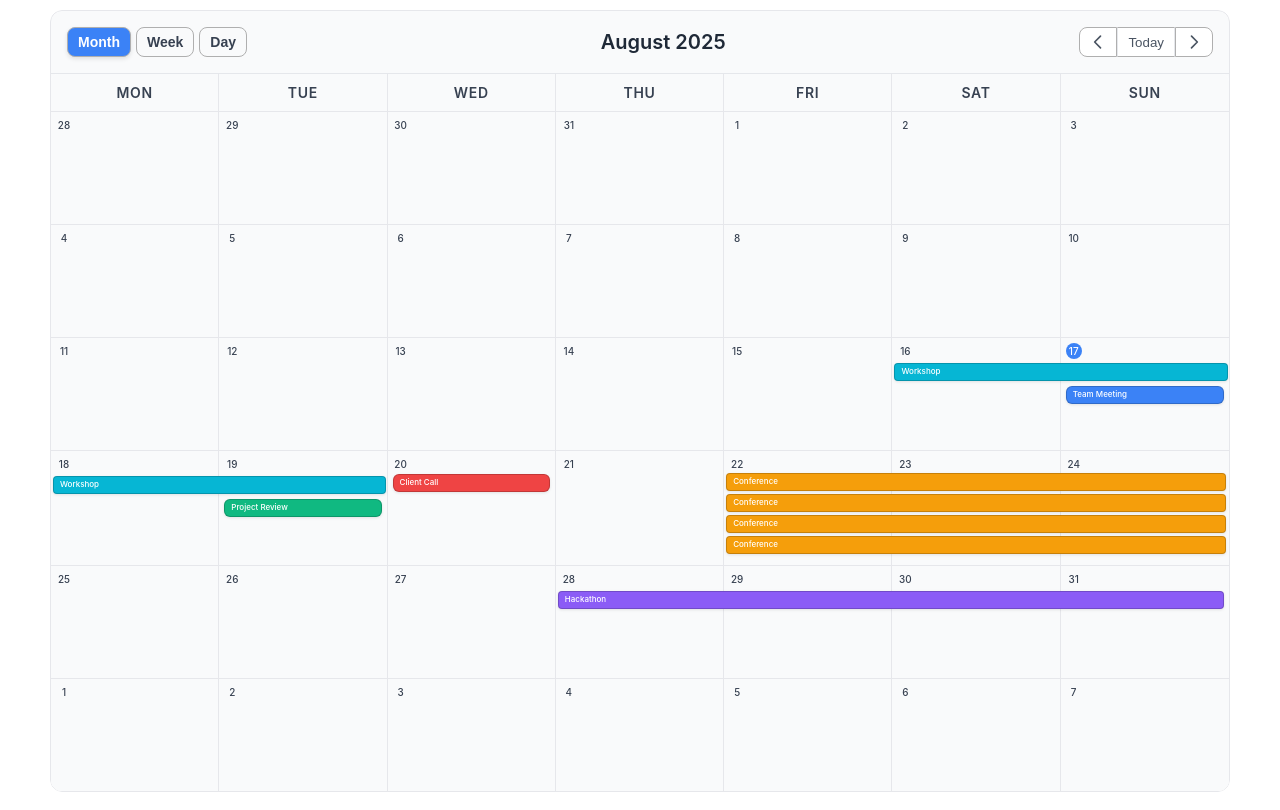
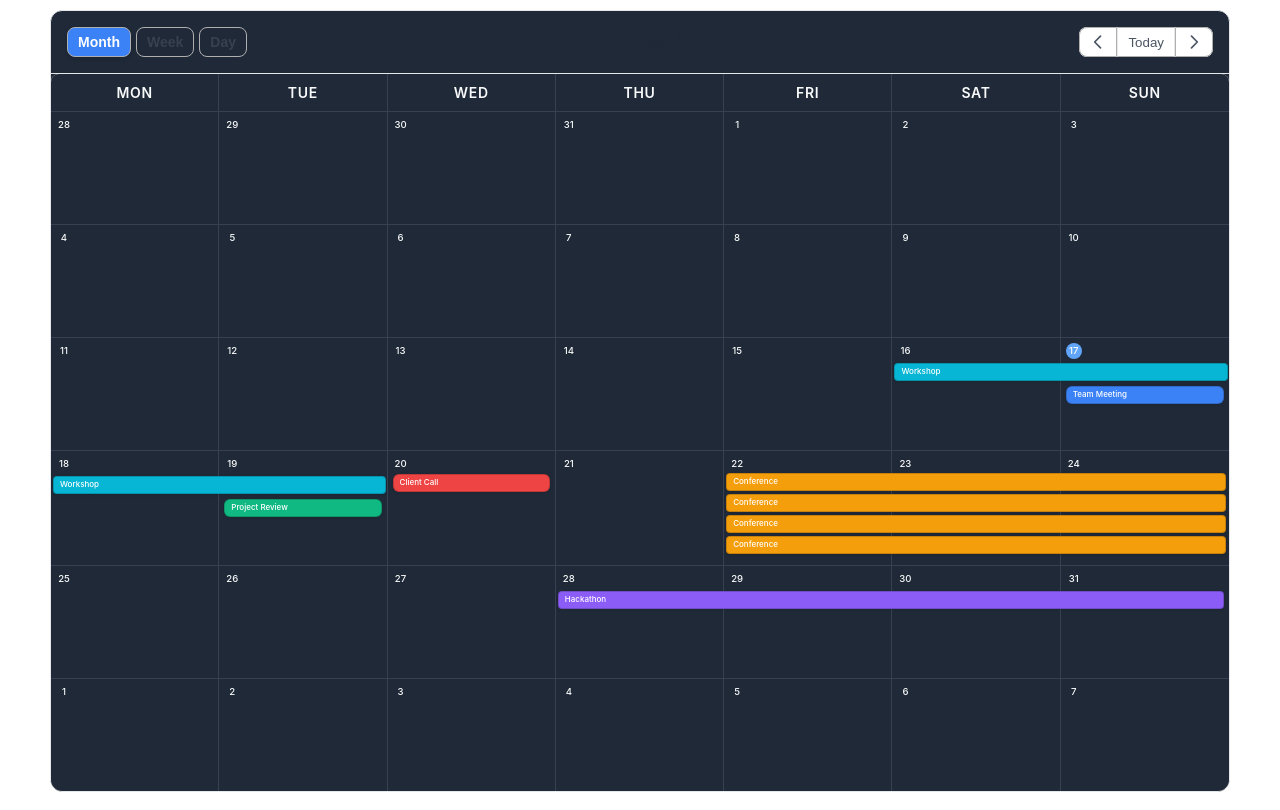
Before and after one commit to safdar-azeem/v-event-calendar, a Vue app: page / in a window 1280 px wide. Built offline with nearby package versions, Linux system fonts and the light colour scheme.

Commit message:
Update App.vue

```diff
--- a/src/App.vue
+++ b/src/App.vue
@@ -282,6 +282,19 @@ button {
    background-color: #f3f4f6;
 }
 
+.dark {
+   --calendar-primary-color: #60a5fa; /* Lighter blue for contrast */
+   --calendar-secondary-color: #34d399; /* Softer green */
+   --calendar-bg-color: #1f2937; /* Dark gray background */
+   --calendar-text-color: #f9fafb; /* Light text */
+   --calendar-border-color: #374151; /* Dark border */
+   --calendar-hover-color: #111827; /* Slightly darker hover */
+   --calendar-date-label-size: 0.6em;
+   --calendar-date-font-weight: 500;
+   --calendar-day-header-font-size: 0.8rem;
+   --calendar-current-time-color: #f87171; /* Softer red */
+}
+
 .icon {
    width: 20px;
    height: 20px;
```
